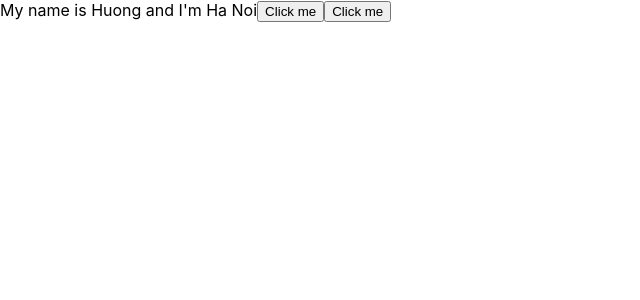
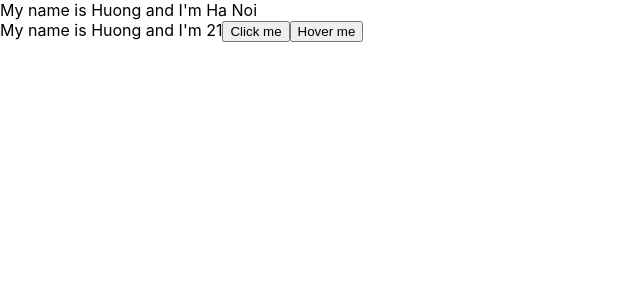
Before and after one commit to Huongnhe/test-react, a React (Create React App) app: page / in a window 1280 px wide. Shown: the top 300 px of the page, without its empty margins (0-640 px from the left). Built offline with nearby package versions, Linux system fonts and the light colour scheme.

Commit message:
Cap nhat state

```diff
--- a/src/App.js
+++ b/src/App.js
@@ -12,18 +12,12 @@ class App extends React.Component {
     age: 21
 
   };
-  handleClick() {
-    console.log("Click me")
-  };
-  handleOnMoverOver(even) {
-    console.log(even.pageX)
-  }
+
   render() {
     return (
       <div>
         My name is {this.state.name} and I'm {this.state.address}
-        <button onClick={this.handleClick}>Click me</button>
-        <button onMouseOver={this.handleOnMoverOver}>Click me</button>
+        <MyComponent></MyComponent>
       </div>
     )
   };
--- a/src/components/MyComponent.js
+++ b/src/components/MyComponent.js
@@ -3,14 +3,31 @@ import React from "react";
 
 
 class MyComponent extends React.Component {
+    state = {
+        name: "Huong",
+        address: "Ha Noi",
+        age: 21
 
+    };
+    handleClick(even) {
+        console.log("ramdom: ", Math.floor((Math.random() * 100) + 1))
+        this.setState({
+            name: "Huong Thu",
+            age: Math.floor((Math.random() * 100) + 1)
+        })
+
+    };
+    handleOnMoverOver(even) {
+        console.log(even.pageX)
+    }
     render() {
         return (
             <div>
-                <button onClick={this.handleClick}>Click me</button>
+                My name is {this.state.name} and I'm {this.state.age}
+                <button onClick={(even) => { this.handleClick(even) }}>Click me</button>
+                <button onMouseOver={this.handleOnMoverOver}>Hover me</button>
             </div>
-        );
-    }
-
+        )
+    };
 }
 export default MyComponent;
```
